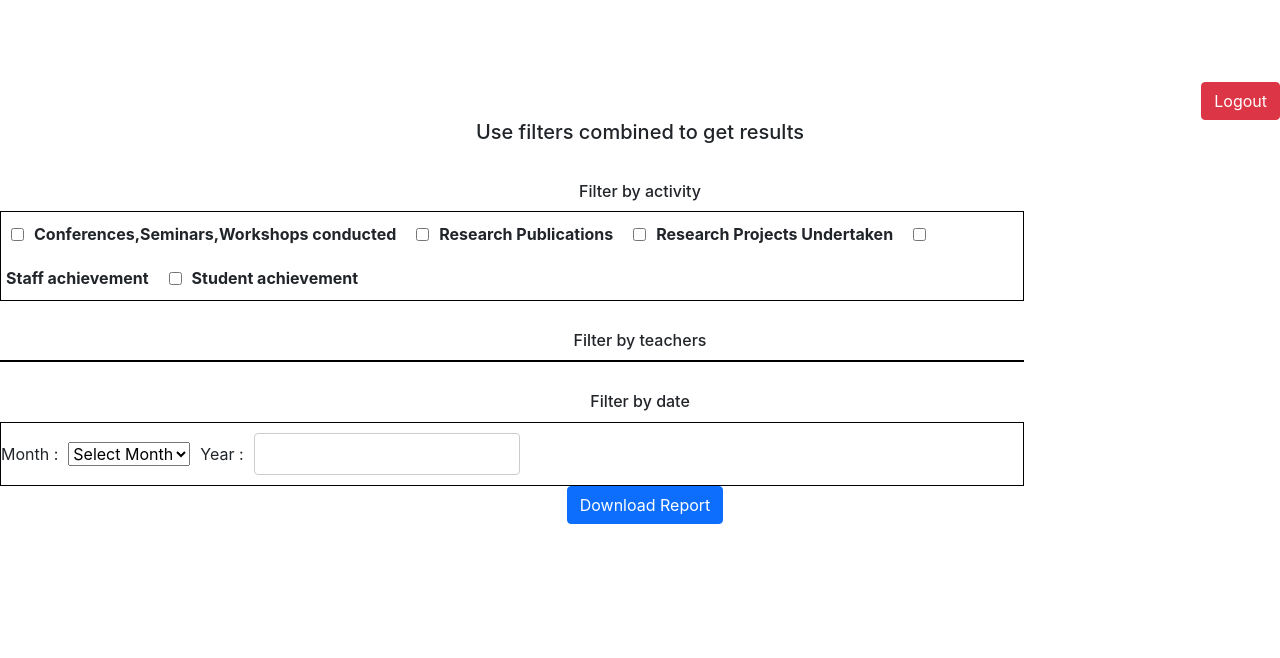
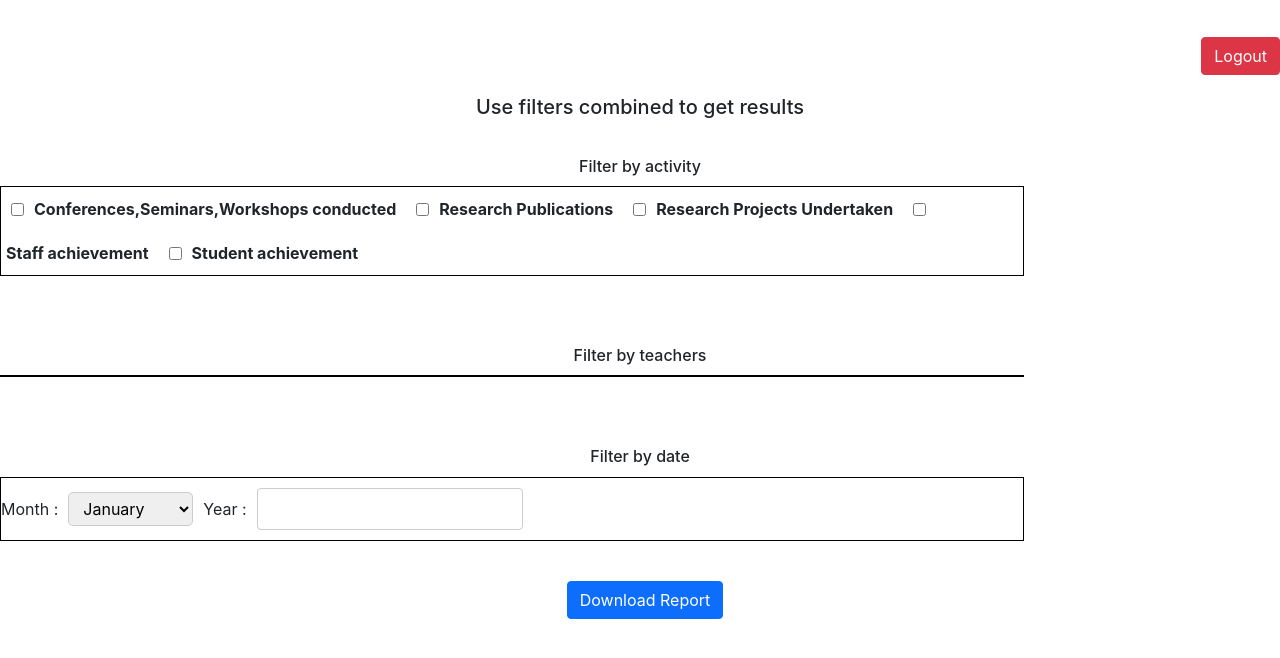
Before and after one commit to saurabh4123/Teacher-Activity-Management-System-frontend, a React (Create React App) app: page /admin_dashboard in a window 1280 px wide. Shown: the top 658 px of the page. Built offline with nearby package versions, Linux system fonts and the light colour scheme.

Commit message:
generate report for employee done

```diff
--- a/src/css/admindash.css
+++ b/src/css/admindash.css
@@ -2,7 +2,7 @@
     display: flex;
     flex-direction: column;
     align-items: center;
-    padding-top: 50px;
+    padding-top: 5px;
   }
 
   .logout-div {
--- a/src/css/panels.css
+++ b/src/css/panels.css
@@ -52,3 +52,30 @@
   .dotted-line {
     border-top: 1px dotted black;
   }
+  .btnnn {
+    color: black;
+    background-color: lightblue;
+    padding: 10px 20px;
+    border: none;
+    border-radius: 5px;
+    cursor: pointer;
+    position: absolute;
+    top: 310px;
+    left: 150px;
+    transform: translateY(-50%);
+  }
+  select {
+    font-size: 16px;
+    padding: 5px 10px;
+    border-radius: 5px;
+    border: 1px solid #ccc;
+    margin-right: 10px;
+  }
+
+  label {
+    margin-right: 10px;
+  }
+
+  div {
+    margin-bottom: 20px;
+  }
--- a/src/pages/AdminDashboard.jsx
+++ b/src/pages/AdminDashboard.jsx
@@ -178,12 +178,18 @@ function AdminDashboard() {
         <div className="checkbox-container">
         Month :{" "}
           <select name="month" onChange={handleFromDateChange}>
-            <option value="">Select Month</option>
-            {Array.from({ length: 12 }, (_, i) => (
-              <option key={i} value={i + 1}>
-                {i + 1}
-              </option>
-            ))}
+          <option value="1">January</option>
+              <option value="2">February</option>
+              <option value="3">March</option>
+              <option value="4">April</option>
+              <option value="5">May</option>
+              <option value="6">June</option>
+              <option value="7">July</option>
+              <option value="8">August</option>
+              <option value="9">September</option>
+              <option value="10">October</option>
+              <option value="11">November</option>
+              <option value="12">December</option>
           </select>
           Year : <input type="number" name="year" onChange={handleToDateChange} />
         </div>
--- a/src/pages/TeacherDashboard.jsx
+++ b/src/pages/TeacherDashboard.jsx
@@ -9,6 +9,8 @@ import { useNavigate } from "react-router-dom";
 
 function TeacherDashboard() {
   const [activePanel, setActivePanel] = useState("panel1");
+  const [month,setMonth]=useState(1);
+  const [year,setYear]=useState(2023);
   const navigate=useNavigate();
 
   const handleClick = (panel) => {
@@ -22,6 +24,41 @@ function TeacherDashboard() {
   function handleLogout() {
     alert("Logout Successfull");
     navigate(routes.LoginPage)
+  }
+
+  function handleMonth(event) {
+    setMonth(event.target.value);
+  }
+
+  function handleYear(event) {
+    setYear(event.target.value);
+  }
+
+  function handleGenerateReport() {
+    alert("Generating report");
+    console.log("month :",month);
+    console.log("year :",year);
+    const url = `${baseUrl}/api/employee/report-employee/${teacherId}?month=${month}&year=${year}`;
+    axios({
+      url,
+      method: 'GET',
+      responseType: 'blob', // Set the response type to blob
+    })
+      .then((response) => {
+        // Create a Blob object from the response data
+        const blob = new Blob([response.data], { type: 'application/octet-stream' });
+
+        // Create a download link for the user to click on
+        const link = document.createElement('a');
+        link.href = window.URL.createObjectURL(blob);
+        link.download = `report_${new Date().toISOString()}.xlsx`;
+        document.body.appendChild(link);
+        link.click();
+        document.body.removeChild(link);
+      })
+      .catch((error) => {
+        console.log(error);
+      });
   }
 
   useEffect(() => {
@@ -43,6 +80,7 @@ function TeacherDashboard() {
         </button>
       </div>
       <button className='btnn'><Link to={routes.ActivityRegistration}>Add Activity</Link></button>
+      {/* <button className='btnnn'onClick={handleGenerateReport}>Generate Report</button> */}
       <div className="panel-switcher">
         <button
           className={`panel-button ${activePanel === "panel1" ? "active" : ""}`}
@@ -55,6 +93,12 @@ function TeacherDashboard() {
           onClick={() => handleClick("panel2")}
         >
           Your activities
+        </button>
+        <button
+          className={`panel-button ${activePanel === 'panel3' ? 'active' : ''}`}
+          onClick={() => handleClick('panel3')}
+        >
+          Generate Report
         </button>
       </div>
       <div className={`panel ${activePanel === "panel1" ? "active" : ""}`}>
@@ -135,6 +179,34 @@ function TeacherDashboard() {
             ))}
         </div>
       </div>
+      <div className={`panel ${activePanel === "panel3" ? "active" : ""}`}>
+          <h5>Please select month and year to generate report for</h5>
+          <p></p>
+          <div>
+            <label htmlFor="month">Month:</label>
+            <select id="month" onChange={handleMonth}>
+              <option value="1">January</option>
+              <option value="2">February</option>
+              <option value="3">March</option>
+              <option value="4">April</option>
+              <option value="5">May</option>
+              <option value="6">June</option>
+              <option value="7">July</option>
+              <option value="8">August</option>
+              <option value="9">September</option>
+              <option value="10">October</option>
+              <option value="11">November</option>
+              <option value="12">December</option>
+            </select>
+            <label htmlFor="year">Year:</label>
+            <select id="year" onChange={handleYear}>
+              <option value="2023">2023</option>
+              <option value="2022">2022</option>
+              <option value="2021">2021</option>
+            </select>
+          </div>
+          <button className='btnnn' onClick={handleGenerateReport}>Generate Report</button>
+      </div>
   </div>
   );
 }
```
Lines whose indentation alone changed are shown as unchanged.
